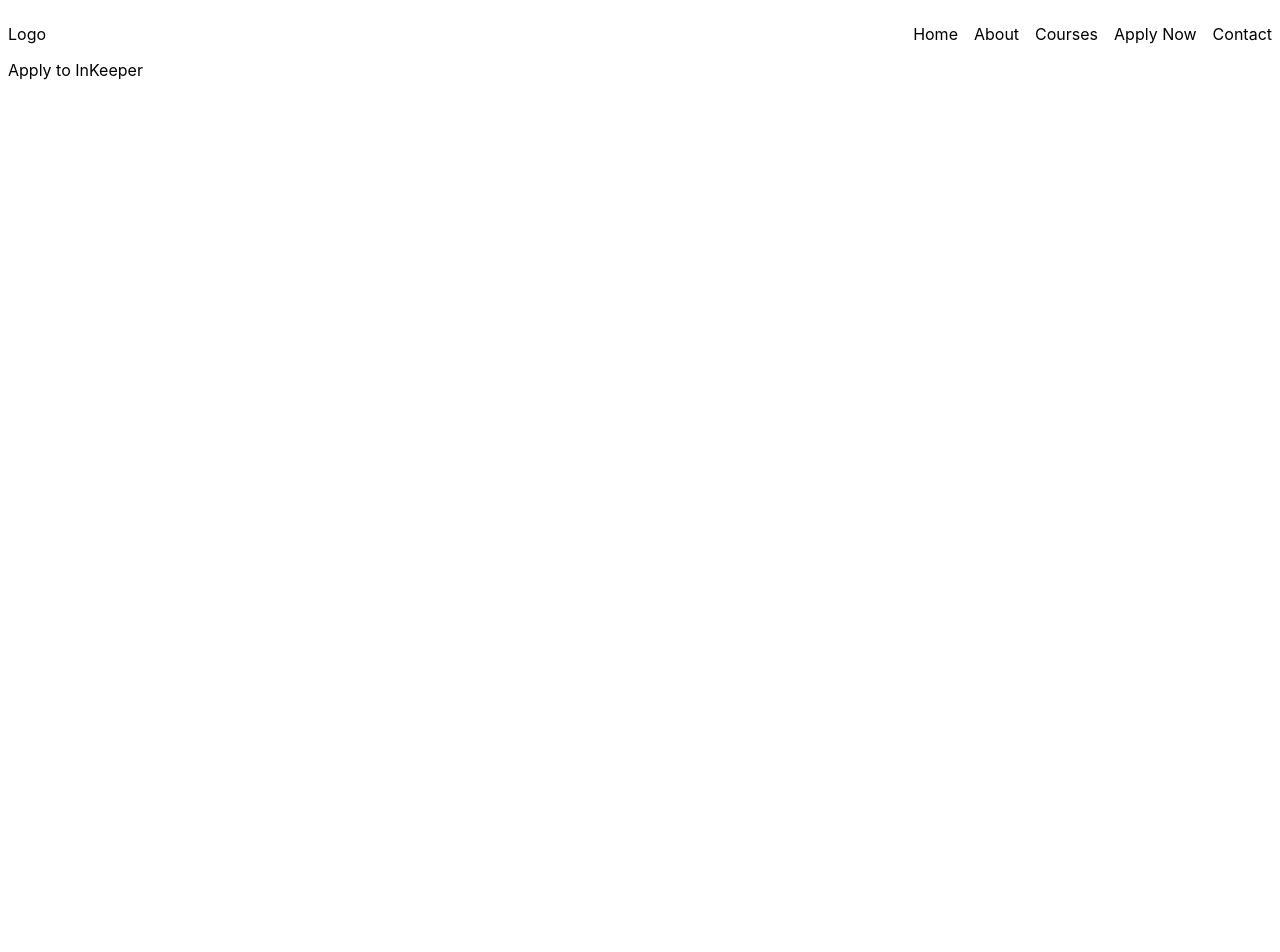
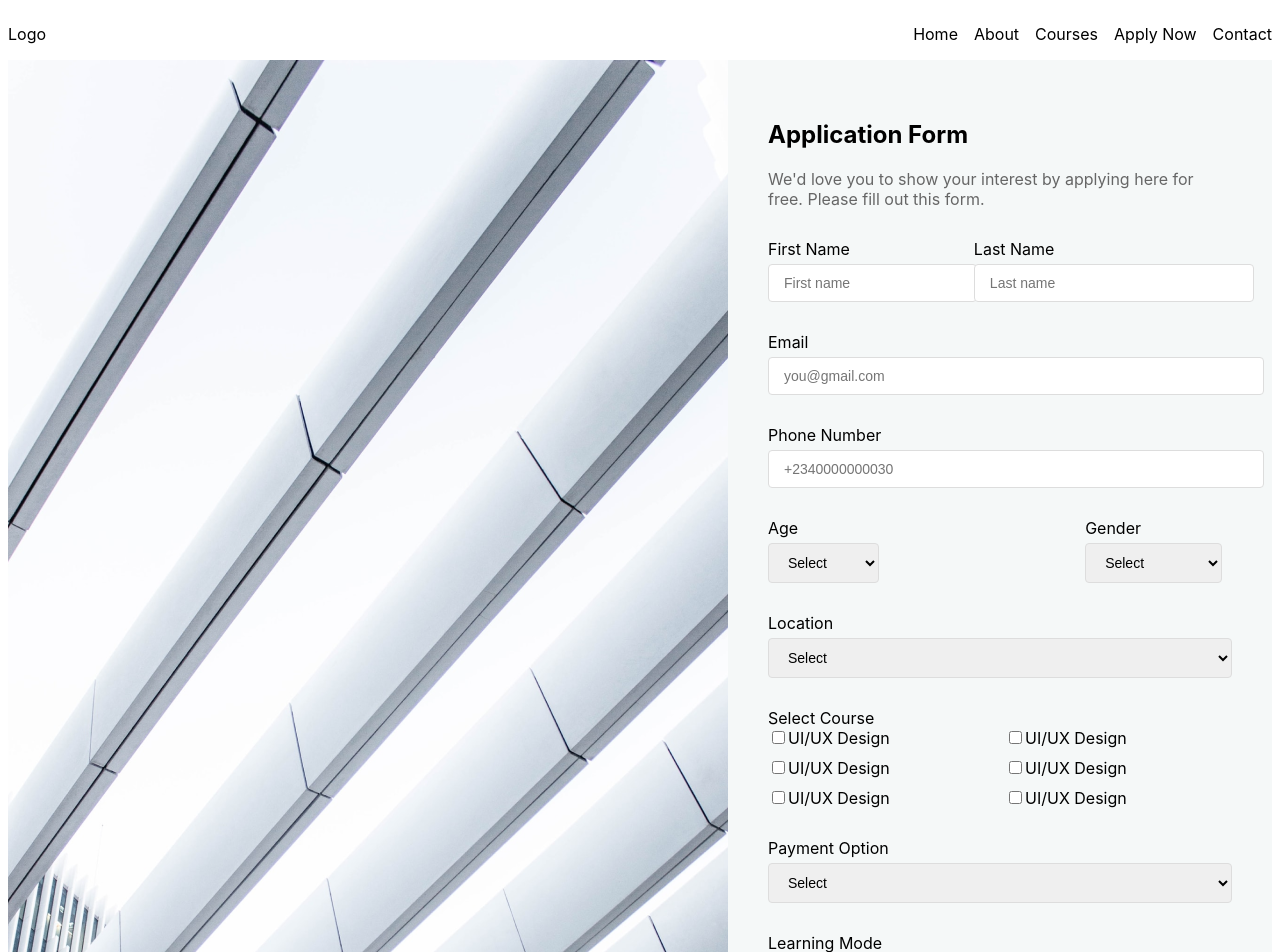
Before and after one commit to SamuelOkoduwa/InkeeperApp, a React (Vite) app: page /applyNow in a window 1280 px wide. Shown: the top 952 px of the page. Before the commit the page ends 800 px from the top, so only its background shows below. Built offline with nearby package versions, Linux system fonts and the light colour scheme.

Commit message:
"Added responsive application form component"

```diff
--- a/src/components/ApplicationForm/ApplicationForm.jsx
+++ b/src/components/ApplicationForm/ApplicationForm.jsx
@@ -1,11 +1,234 @@
 import React from 'react'
 
+import myimage from "../../assets/Images/hero.png";
+
+
+
+
 function ApplicationForm() {
+
+  const containerstylr = {
+    display: 'flex',
+    flexDirection: 'row',
+    justifyContent: 'space-between',
+    backgroundColor: '#F5F8F8',
+    padding: '0px'
+  }
+
+  const styles = {
+
+
+    formContainer: {
+      display: 'flex',
+      flexWrap: 'wrap',
+      margin: '50px auto',
+      maxWidth: '1200px',
+      backgroundColor: '#ffffff',
+      borderRadius: '8px',
+      boxShadow: '0 4px 12px rgba(0, 0, 0, 0.1)',
+      overflow: 'hidden',
+    },
+    formImage: {
+      flex: '1 1 50%',
+      display: 'flex',
+      justifyContent: 'center',
+      alignItems: 'center',
+      backgroundColor: '#f8f8f8',
+    },
+    formImageImg: {
+      maxWidth: '100%',
+      height: 'auto',
+    },
+    formContent: {
+      flex: '1 1 50%',
+      padding: '40px',
+    },
+    heading: {
+      fontSize: '24px',
+      marginBottom: '20px',
+    },
+    paragraph: {
+      marginBottom: '30px',
+      fontSize: '16px',
+      color: '#666',
+    },
+    formGroup: {
+      marginBottom: '30px',
+    },
+    input: {
+      width: '100%',
+      padding: '10px 15px',
+      fontSize: '14px',
+      border: '1px solid #ddd',
+      borderRadius: '4px',
+      marginTop: '5px',
+    },
+    label: {
+      display: 'block',
+      marginBottom: '5px',
+      fontSize: '14px',
+      color: '#333',
+    },
+    inputHalf: {
+      width: 'calc(100% - 10px)',
+
+      padding: '10px 15px',
+      fontSize: '14px',
+      border: '1px solid #ddd',
+      borderRadius: '4px',
+      marginTop: '5px',
+    },
+
+    formRow: {
+      display: 'flex',
+      justifyContent: 'space-between',
+      gap: '4%',
+    },
+    select: {
+      width: '100%',
+      padding: '10px 15px',
+      fontSize: '14px',
+      border: '1px solid #ddd',
+      borderRadius: '4px',
+      marginTop: '5px',
+    },
+    checkboxGroup: {
+      display: 'grid',
+      gridTemplateColumns: 'repeat(2, 1fr)',
+      gap: '10px',
+    },
+    checkboxGroupDiv: {
+      display: 'flex',
+      alignItems: 'center',
+    },
+    btnSubmit: {
+      display: 'inline-block',
+      padding: '12px 20px',
+      backgroundColor: '#0068D8',
+      color: '#ffffff',
+      border: 'none',
+      width: '100%',
+      borderRadius: '4px',
+      cursor: 'pointer',
+      fontSize: '16px',
+      transition: 'background-color 0.3s',
+    },
+    btnSubmitHover: {
+      backgroundColor: '#0056b3',
+    },
+  };
+
   return (
-	<div>
+    <>
 
-	</div>
-  )
+      <div style={containerstylr}>
+
+          <img src={myimage} alt="Application Form" />
+
+          <div style={styles.formContent}>
+        <h2 style={styles.heading}>Application Form</h2>
+        <p style={styles.paragraph}>We'd love you to show your interest by applying here for free. Please fill out this form.</p>
+        <form>
+        <div style={styles.formRow}>
+            <div style={styles.formGroup}>
+            <label>First Name</label>
+            <br/>
+              <input type="text" placeholder="First name" style={styles.inputHalf} />
+            </div>
+            <div style={styles.formGroup}>
+            <label>Last Name</label>
+              <input type="text" placeholder="Last name" style={styles.inputHalf} />
+            </div>
+          </div>
+          <div style={styles.formGroup}>
+          <label>Email</label>
+            <input type="email" placeholder="you@gmail.com" style={styles.input} />
+          </div>
+          <div style={styles.formGroup}>
+          <label>Phone Number</label>
+            <input type="tel" placeholder="+2340000000030" style={styles.input} />
+          </div>
+          <div style={styles.formRow}>
+            <div style={styles.formGroup}>
+            <label>Age</label>
+              <select style={styles.inputHalf}>
+                <option value="" disabled selected>Select</option>
+                {/* Add options here */}
+              </select>
+            </div>
+            <div style={styles.formGroup}>
+            <label>Gender</label>
+              <select style={styles.inputHalf}>
+                <option value="" disabled selected>Select</option>
+                {/* Add options here */}
+              </select>
+            </div>
+          </div>
+          <div style={styles.formGroup}>
+          <label>Location</label>
+            <select style={styles.select}>
+              <option value="" disabled selected>Select</option>
+              {/* Add options here */}
+            </select>
+          </div>
+          <div style={styles.formGroup}>
+            <label>Select Course</label>
+            <br/>
+            <div style={styles.checkboxGroup}>
+              <div style={styles.checkboxGroupDiv}>
+                <input type="checkbox" id="uiux1" />
+                <label htmlFor="uiux1">UI/UX Design</label>
+              </div>
+              <div style={styles.checkboxGroupDiv}>
+                <input type="checkbox" id="uiux2" />
+                <label htmlFor="uiux2">UI/UX Design</label>
+              </div>
+              <div style={styles.checkboxGroupDiv}>
+                <input type="checkbox" id="uiux3" />
+                <label htmlFor="uiux3">UI/UX Design</label>
+              </div>
+              <div style={styles.checkboxGroupDiv}>
+                <input type="checkbox" id="uiux4" />
+                <label htmlFor="uiux4">UI/UX Design</label>
+              </div>
+              <div style={styles.checkboxGroupDiv}>
+                <input type="checkbox" id="uiux5" />
+                <label htmlFor="uiux5">UI/UX Design</label>
+              </div>
+              <div style={styles.checkboxGroupDiv}>
+                <input type="checkbox" id="uiux6" />
+                <label htmlFor="uiux6">UI/UX Design</label>
+              </div>
+            </div>
+          </div>
+          <div style={styles.formGroup}>
+          <label>Payment Option</label>
+            <select style={styles.select}>
+              <option value="" disabled selected>Select</option>
+              {/* Add options here */}
+            </select>
+          </div>
+          <div style={styles.formGroup}>
+          <label>Learning Mode</label>
+            <select style={styles.select}>
+              <option value="" disabled selected>Select</option>
+              {/* Add options here */}
+            </select>
+          </div>
+          <button
+            type="submit"
+            style={styles.btnSubmit}
+            onMouseOver={(e) => (e.target.style.backgroundColor = styles.btnSubmitHover.backgroundColor)}
+            onMouseOut={(e) => (e.target.style.backgroundColor = styles.btnSubmit.backgroundColor)}
+          >
+            Send Message
+          </button>
+        </form>
+      </div>
+      </div>
+
+    </>
+  );
 }
 
-export default ApplicationForm
+export default ApplicationForm;
--- a/src/pages/ApplyNow/ApplyNow.jsx
+++ b/src/pages/ApplyNow/ApplyNow.jsx
@@ -1,9 +1,11 @@
 import React from 'react'
+import ApplicationForm from '../../components/ApplicationForm/ApplicationForm'
+// import imageapplication from '../../assets/Images/imageapplication.png';
 
 function ApplyNow() {
   return (
 	<div>
-	  Apply to InKeeper
+	  <ApplicationForm />
 	</div>
   )
 }
```
Also changed, not shown: src/assets/Images/hero.png (added).
